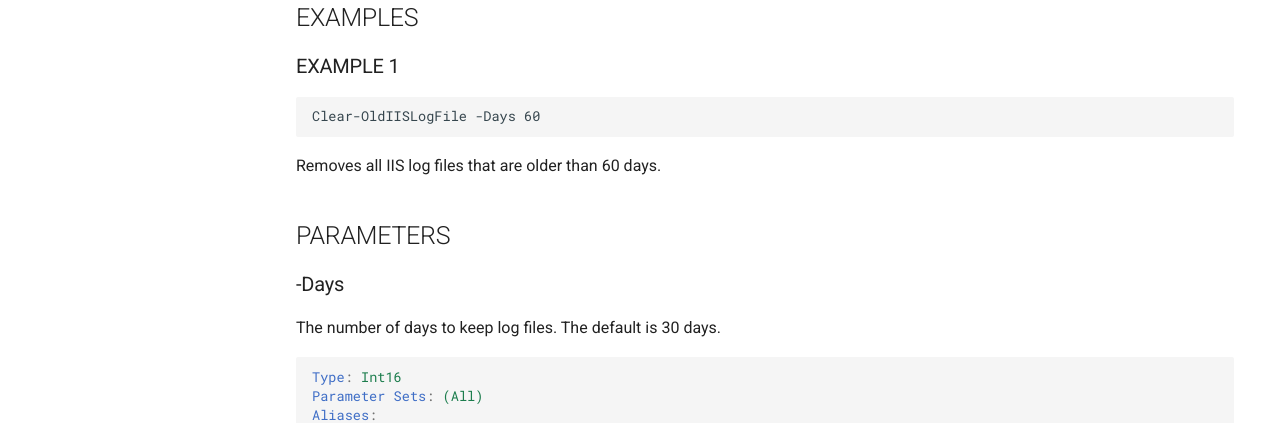
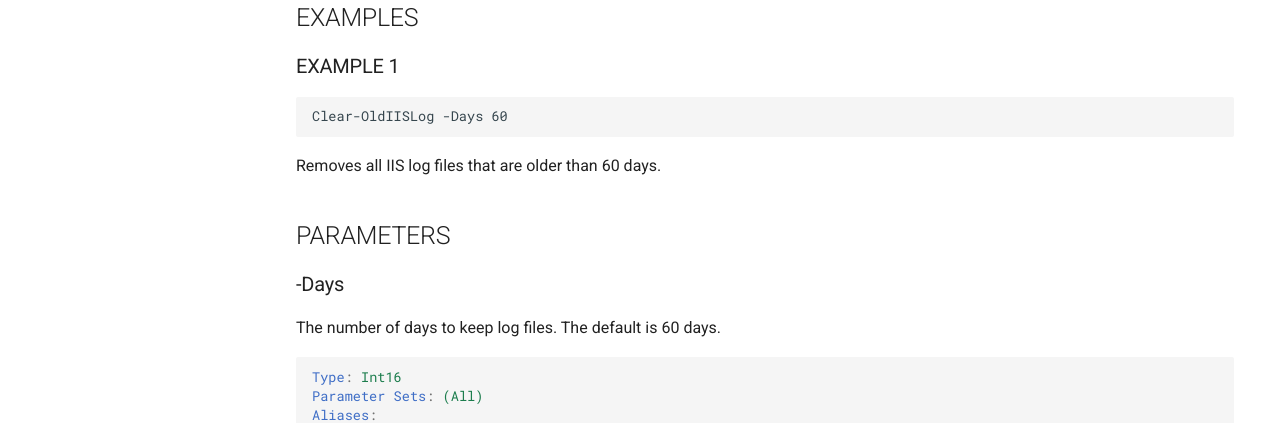
Before and after one commit to SamErde/TheCleaners, an MkDocs documentation site: the page built from docs/Clear-OldIISLog.md, in a window 1280 px wide and 900 px high, scrolled down 458 px. Shown: the part 153-576 px from the top of the window. Built offline with MkDocs 1.6.1 and Material for MkDocs 9.7.7, drawn with Linux system fonts in a browser that asks for light colours; comment, search, counter and statistics services are not loaded.

Commit message:
🐛fix: address all PR review comments
- Change [int] to [int16] for Days in Clear-OldExchangeLog (type/range consistency)
- Wrap Remove-Item in try/catch in Clear-CurrentUserTemp empty-dir loop
- Fix example cmdlet name in docs/Clear-OldIISLog.md (Clear-OldIISLogFile → Clear-OldIISLog)
- Fix default Days description in docs/Clear-OldIISLog.md (30 → 60)

Agent-Logs-Url: https://github.com/SamErde/TheCleaners/sessions/a9cd91d7-216d-48e8-bce3-bbbac2f05bf1

Co-authored-by: SamErde <20478745+SamErde@users.noreply.github.com>

````diff
--- a/docs/Clear-OldIISLog.md
+++ b/docs/Clear-OldIISLog.md
@@ -24,7 +24,7 @@ This script will clean out IIS log files older than x days.
 
 ### EXAMPLE 1
 ```
-Clear-OldIISLogFile -Days 60
+Clear-OldIISLog -Days 60
 ```
 
 Removes all IIS log files that are older than 60 days.
@@ -33,7 +33,7 @@ Removes all IIS log files that are older than 60 days.
 
 ### -Days
 The number of days to keep log files.
-The default is 30 days.
+The default is 60 days.
 
 ```yaml
 Type: Int16
````
Also changed, not shown: 2 other files.
